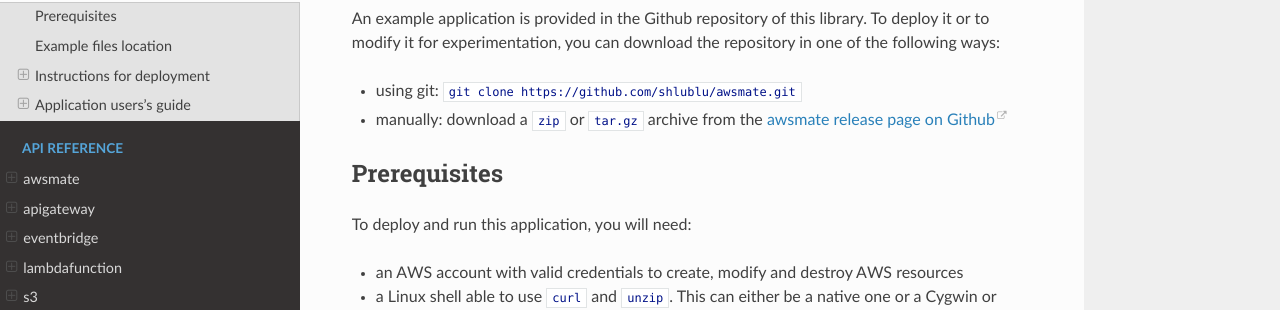
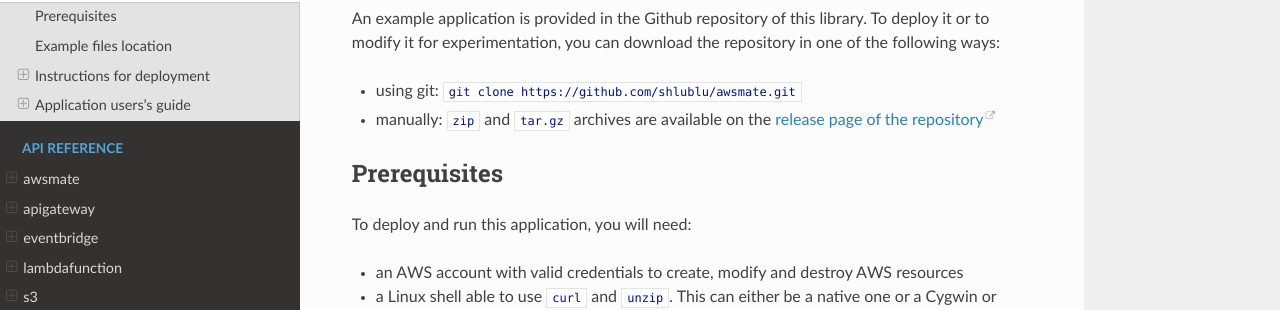
Before and after one commit to shlublu/awsmate, a Sphinx documentation site: the page built from docs/source/example_application.rst, in a window 1280 px wide. Shown: the part 226-536 px from the top of the page. Built offline with Sphinx 7.4.7 and the Read the Docs theme 2.0.0, drawn with Linux system fonts in a browser that asks for light colours; comment, search, counter and statistics services are not loaded.

Commit message:
examples: download section

```diff
--- a/docs/source/example_application.rst
+++ b/docs/source/example_application.rst
@@ -5,7 +5,7 @@ An example application is provided in the Github repository of this library.
 To deploy it or to modify it for experimentation, you can download the repository in one of the following ways:
 
 * using git: ``git clone https://github.com/shlublu/awsmate.git``
-* manually: download a ``zip`` or ``tar.gz`` archive from the `awsmate release page on Github <https://github.com/shlublu/awsmate/releases>`_
+* manually: ``zip`` and ``tar.gz`` archives are available on the `release page of the repository <https://github.com/shlublu/awsmate/releases>`_
 
 Prerequisites
 -------------
```
